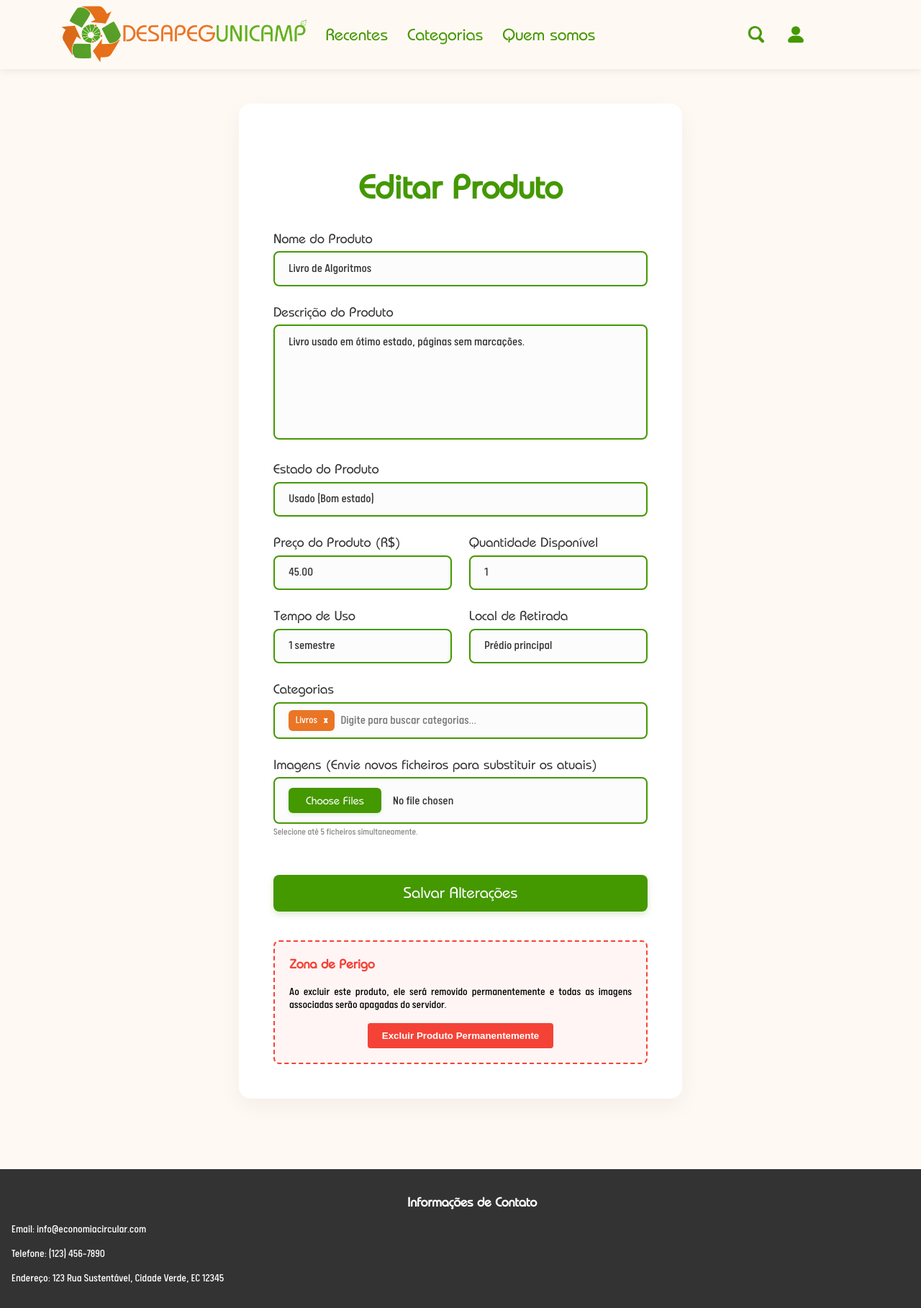
After one commit to daniel-sfranco/economia-circular, a Flask app: page /editproduct/1 in a window 1280 px wide. The commit adds this page. Shown: the whole page at 72% size. Run offline with Flask 3, Linux system fonts and the light colour scheme.

Commit message:
adicionada páginas de exibição dos produtos cadastrados pelo usuário e página de edição de produtos

```diff
--- a/desapeg/routes.py
+++ b/desapeg/routes.py
@@ -25,6 +25,20 @@ def aboutpage():
 @main_routes.route('/product')
 def productpage():
     return render_template("product.html")
+
+@main_routes.route('/myproducts')
+def myproducts():
+    meus_produtos = Product.query.filter_by(user_id=1).all()
+
+    return render_template(
+        "myproducts.html",
+        produtos=meus_produtos,
+        termo="Meus Anúncios"
+    )
+
+@main_routes.route('/editproduct/<int:prod_id>')
+def edit_product_page(prod_id):
+    return render_template("editproduct.html")
 
 @main_routes.route('/forms', methods =['GET', 'POST'])
 def formspage():
--- /dev/null
+++ b/desapeg/static/scripts/editProduct.js
@@ -0,0 +1,15 @@
+function simulateSave() {
+    alert("Simulação: Alterações validadas e prontas para envio ao banco de dados!");
+    window.location.href = "/myproducts";
+}
+
+function simulateDelete() {
+    const confirmacao = confirm(
+        "Você tem certeza absoluta? Essa operação vai deletar o produto e não poderá ser revertida."
+    );
+
+    if (confirmacao) {
+        alert("Simulação: Produto apagado com sucesso.");
+        window.location.href = "/myproducts";
+    }
+}
--- /dev/null
+++ b/desapeg/static/scripts/myproducts.js
@@ -0,0 +1,6 @@
+function confirmDelete(productId) {
+        if(confirm("Tem certeza que deseja excluir este anúncio? Esta ação não poderá ser desfeita.")) {
+            console.log(`Comando para deletar produto ID: ${productId}`);
+            alert(`Simulação: O produto ${productId} foi excluído da interface.`);
+        }
+    }
--- /dev/null
+++ b/desapeg/static/styles/editProduct.css
@@ -0,0 +1,26 @@
+.danger-zone {
+    margin-top: 40px;
+    padding: 20px;
+    border: 2px dashed #f44336;
+    border-radius: 8px;
+    background-color: #fff5f5;
+}
+.danger-zone h3 {
+    color: #f44336;
+    margin-top: 0;
+}
+.btn-danger {
+    background-color: #f44336;
+    color: white;
+    padding: 10px 20px;
+    border: none;
+    border-radius: 4px;
+    cursor: pointer;
+    font-weight: bold;
+    display: block;
+    margin: 20px auto 0 auto;
+}
+
+.btn-danger:hover {
+    background-color: #da190b;
+}
--- a/desapeg/templates/base.html
+++ b/desapeg/templates/base.html
@@ -46,6 +46,7 @@
         <ul>
             <li><a href="#">Configurações</a></li>
             <li><a href="{{ url_for('main_routes.formspage') }}">Cadastrar novo Produto</a></li>
+            <li><a href="{{ url_for('main_routes.myproducts') }}">Meus produtos</a></li>
             <li><a href="#">Editar Perfil</a></li>
         </ul>
     </div>
--- /dev/null
+++ b/desapeg/templates/editproduct.html
@@ -0,0 +1,89 @@
+{% extends "base.html" %}
+{% block style %}
+    <link rel="stylesheet" href="{{ url_for('static', filename='styles/forms.css') }}">
+    <link rel="stylesheet" href="{{ url_for('static', filename='styles/editProduct.css') }}">
+{% endblock %}
+
+{% block content %}
+<div class="product-registration-container">
+    <h2>Editar Produto</h2>
+
+    <form class="product-form" novalidate autocomplete="off">
+
+        <div class="name-field">
+            <label class="field-label">Nome do Produto</label>
+            <input type="text" class="input-text" value="Livro de Algoritmos" placeholder="Ex: Livro de Algoritmos, Calculadora HP...">
+        </div>
+
+        <div class="desc-field">
+            <label class="field-label">Descrição do Produto</label>
+            <textarea class="input-textarea" rows="4" placeholder="Descreva seu produto e suas condições">Livro usado em ótimo estado, páginas sem marcações.</textarea>
+        </div>
+
+        <div class="condition-field">
+            <label class="field-label">Estado do Produto</label>
+            <input type="text" class="input-text" value="Usado (Bom estado)" placeholder="Ex: Novo, Usado (Bom estado), Seminovo...">
+        </div>
+
+        <div class="price-quantity-group">
+            <div class="price-field">
+                <label class="field-label">Preço do Produto (R$)</label>
+                <input type="number" class="input-number" step="0.01" value="45.00" placeholder="0.00">
+            </div>
+
+            <div class="quantity-field">
+                <label class="field-label">Quantidade Disponível</label>
+                <input type="number" class="input-number" min="0" value="1">
+            </div>
+        </div>
+
+        <div class="price-quantity-group">
+            <div class="price-field">
+                <label class="field-label">Tempo de Uso</label>
+                <input type="text" class="input-text" value="1 semestre" placeholder="Ex: 6 meses, Nunca usado...">
+            </div>
+
+            <div class="quantity-field">
+                <label class="field-label">Local de Retirada</label>
+                <input type="text" class="input-text" value="Prédio principal" placeholder="Ex: Prédio principal, Centro...">
+            </div>
+        </div>
+
+        <div class="categories-field">
+            <label class="field-label">Categorias</label>
+            <div class="tags-input-container" id="tags-container">
+                <div class="tag">Livros <span class="remove-tag" data-val="Livros">×</span></div>
+                <input type="text" id="category-input" placeholder="Digite para buscar categorias..." autocomplete="off">
+            </div>
+
+            <input type="hidden" id="hidden-categories" value="Livros">
+
+            <div class="autocomplete-dropdown" id="autocomplete-list"></div>
+        </div>
+
+        <div class="images-field">
+            <label class="field-label">Imagens (Envie novos ficheiros para substituir os atuais)</label>
+            <input type="file" class="input-file" id="image-upload" accept=".jpg,.jpeg,.png" multiple>
+            <small class="help-text">Selecione até 5 ficheiros simultaneamente.</small>
+            <div id="image-preview-container" class="image-preview-container">
+                </div>
+        </div>
+
+        <div class="submit-action">
+            <button type="button" class="submit-button" onclick="simulateSave()">Salvar Alterações</button>
+        </div>
+    </form>
+
+    <div class="danger-zone" style="margin-top: 40px; padding: 20px; border: 2px dashed #f44336; border-radius: 8px; background-color: #fff5f5;">
+        <h3 style="color: #f44336; margin-top: 0;">Zona de Perigo</h3>
+        <p>Ao excluir este produto, ele será removido permanentemente e todas as imagens associadas serão apagadas do servidor.</p>
+        <button type="button" class="btn-danger" style="background-color: #f44336; color: white; padding: 10px 20px; border: none; border-radius: 4px; cursor: pointer; font-weight: bold; margin-top: 10px;" onclick="simulateDelete()">Excluir Produto Permanentemente</button>
+    </div>
+</div>
+
+<div id="image-modal" class="modal">
+    <img class="modal-content" id="modal-image">
+</div>
+
+<script src="{{ url_for('static', filename='scripts/editProduct.js') }}"></script>
+{% endblock %}
```
Also changed, not shown: desapeg/static/styles/myProducts.css (added, +68 -0 lines), desapeg/templates/myproducts.html (added, +51 -0 lines).
